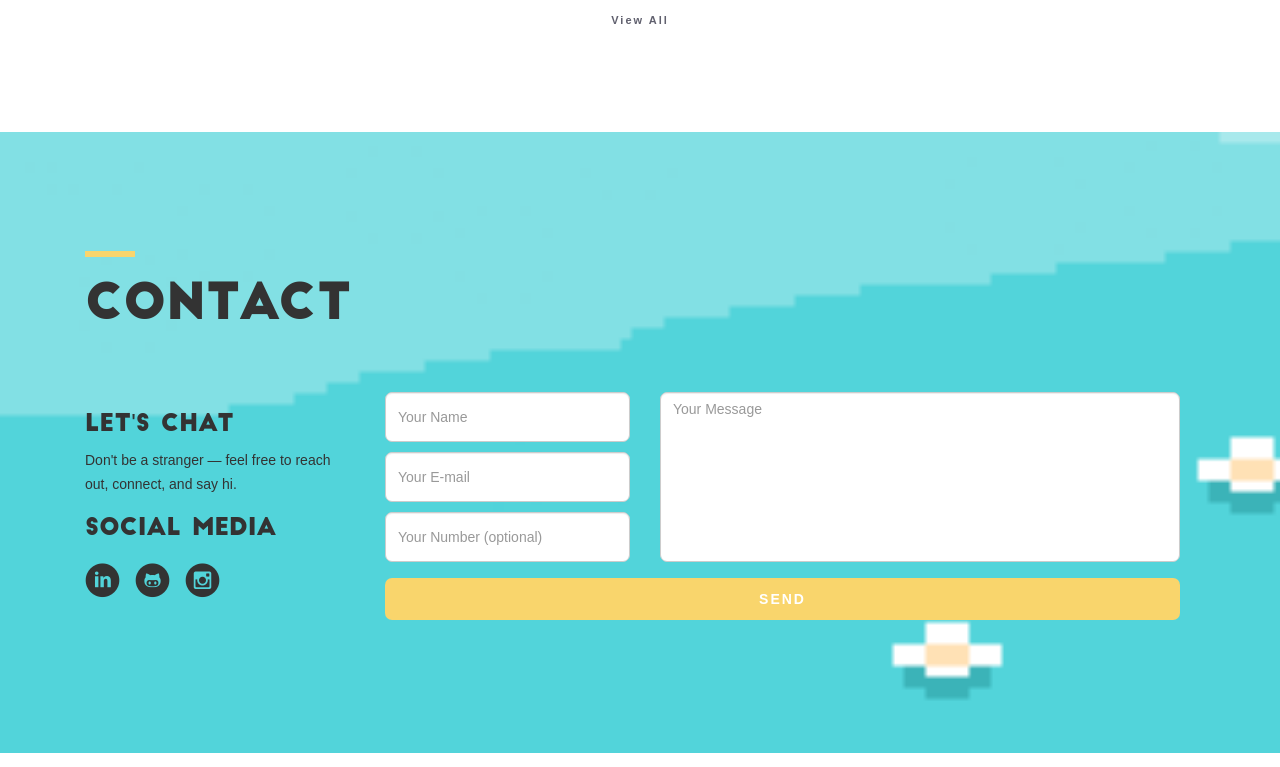
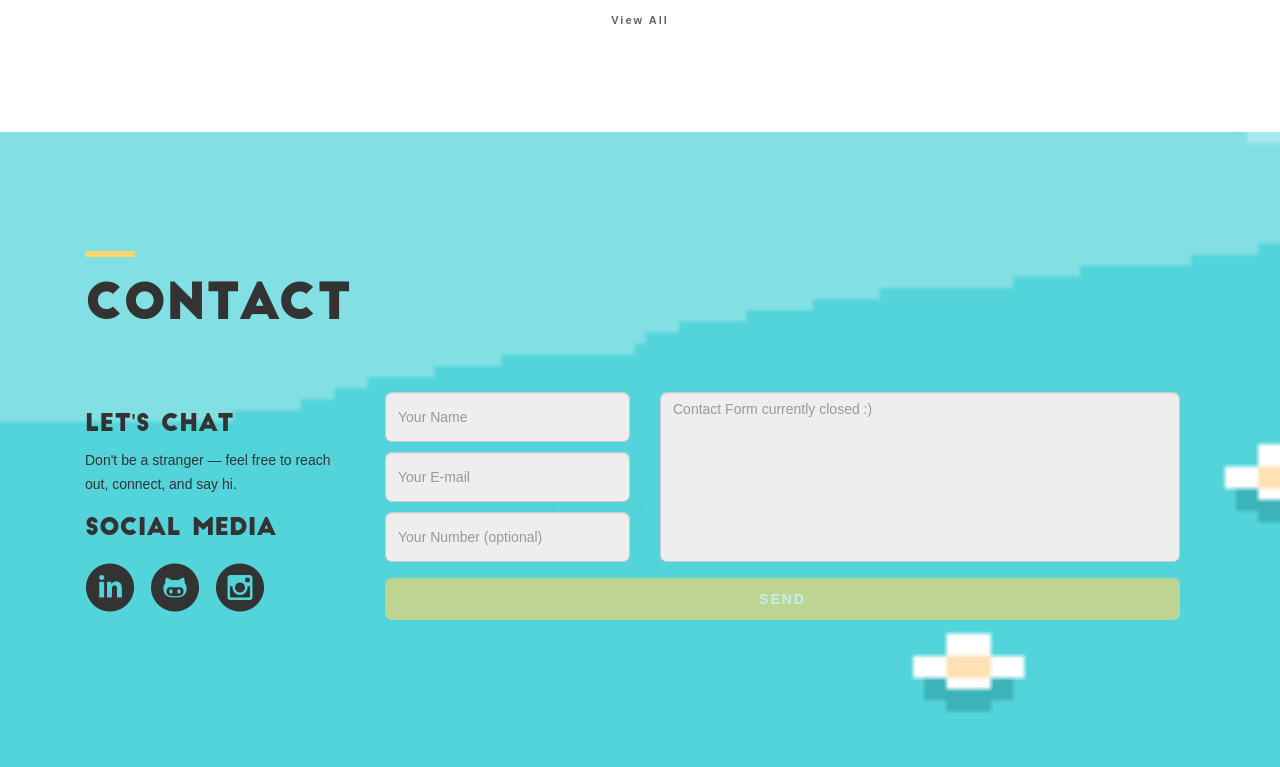
Before and after one commit to tzfromaz/tzfromaz.github.io, a plain HTML site: page index.html in a window 1280 px wide. Shown: the part 4340-5107 px from the top of the page. Drawn offline with Linux system fonts and the light colour scheme; files whose address does not match are found by name.

Commit message:
Close contact form

```diff
--- a/css/style.css
+++ b/css/style.css
@@ -1030,7 +1030,7 @@ fieldset {
 
 .social li a {
     color: #333;
-    font-size: 35px;
+    font-size: 50px;
     margin-right: 15px;
     transition: all .3s;
     -webkit-transition: all .3s;
--- a/index.html
+++ b/index.html
@@ -431,6 +431,7 @@
                 <div class="h-50"></div>
             </div>
             <div class="col-md-9" data-aos="fade-up" data-aos-delay=".2">
+                <fieldset disabled="disabled">
                 <form class="contact-bg" id="contact-form" name="contact" method="post" novalidate="novalidate">
                     <div class="col-md-4">
                         <input type="text" name="name" class="form-control" placeholder="Your Name" />
@@ -438,13 +439,13 @@
                         <input type="tel" name="phone" class="form-control" placeholder="Your Number (optional)" />
                     </div>
                     <div class="col-md-8">
-                        <textarea name="message" class="form-control" placeholder="Your Message"
+                        <textarea type="text" name="message" class="form-control" placeholder="Contact Form currently closed :)"
                             style="height:170px"></textarea>
                     </div>
                     <div class="clearfix"></div>
                     <div class="h-7"></div>
                     <div class="col-lg-12 text-center">
-                        <button id="submit" type="submit" name="submit" class="btn btn-glance">Send</button>
+                        <button id="submit" type="submit" name="submit" class="btn btn-glance disabled">Send</button>
                         <div id="success">
                             <p class="green textcenter"> Your message was sent successfully! I will be in touch as soon
                                 as I can. </p>
@@ -454,6 +455,7 @@
                         </div>
                     </div>
                 </form>
+            </fieldset>
             </div>
         </div>
     </div>
```
